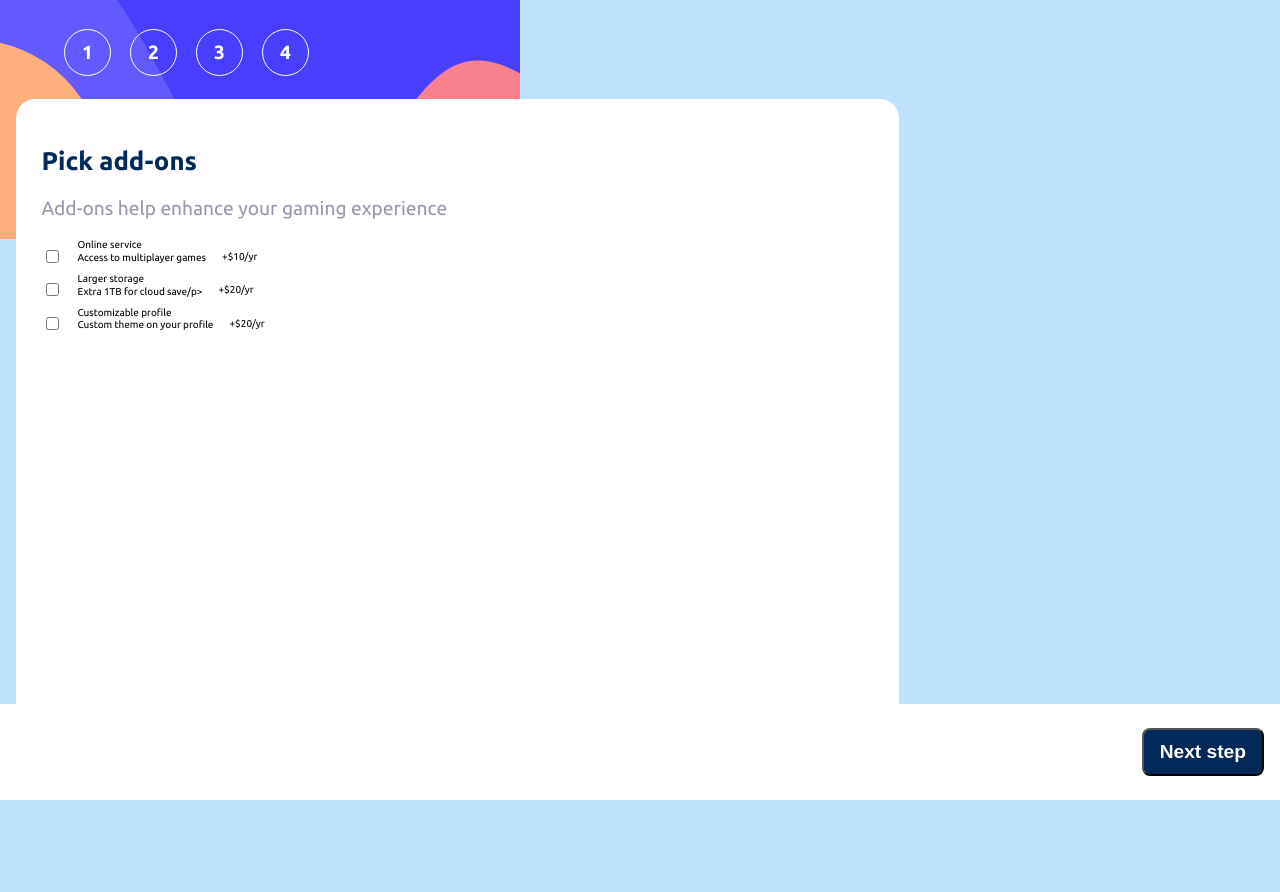
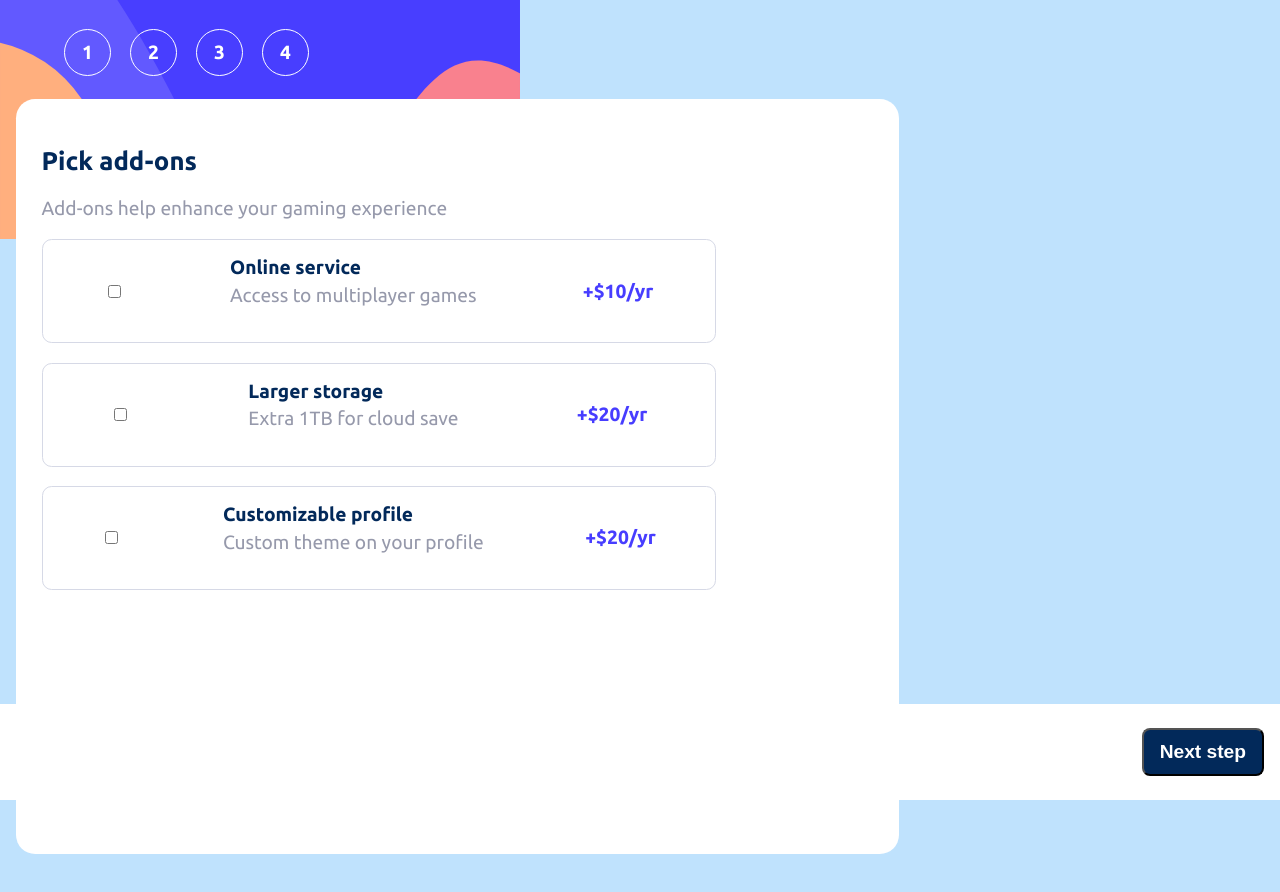
Before and after one commit to CarlosRMx/Multi-Step-Form, a plain HTML site: page index.html in a window 1280 px wide. Drawn offline with Linux system fonts and the light colour scheme.

Commit message:
The third part of the form was completed and the styles were concluded but it is important to check some screens when the web site will be finished

```diff
--- a/index.html
+++ b/index.html
@@ -116,13 +116,13 @@
               <input type="checkbox" id="larger" name="larger" value="larger">
               <div class="formContainer_stepThree__desc">
                 <label for="larger">Larger storage</label>
-                <p>Extra 1TB for cloud save/p>
+                <p>Extra 1TB for cloud save</p>
               </div>
               <span>+$20/yr</span>
             </div>
 
             <div class="formContainer_stepThree__options">
-              <input type="checkbox" id="online" name="custom" value="custom">
+              <input type="checkbox" id="custom" name="custom" value="custom">
               <div class="formContainer_stepThree__desc">
                 <label for="custom">Customizable profile</label>
                 <p>Custom theme on your profile</p>
--- a/scss/main.scss
+++ b/scss/main.scss
@@ -65,7 +65,7 @@ input[type=radio]{
     form{
         min-width:2.8rem;
         max-width: 52rem;
-        height: 38rem;
+        height: 44rem;
         min-height: 28rem;
         max-height: 58rem;
         padding: 1.6rem;
@@ -201,15 +201,35 @@ input[type=radio]{
         }
         .formContainer_stepThree__options{
             display: flex;
+            justify-content: space-around;
             align-items: center;
             gap: 1rem;
+            width: 90%;
+            min-width: 12.8rem;
+            max-width: 40rem;
+            min-height: 2.6rem;
+            margin-block-end: 1.2rem;
+            padding: 1rem;
+            border: solid 0.1rem $textLightGray;
+            border-radius: 0.6rem;
             .formContainer_stepThree__desc{
                 label{
                     margin: 0;
+                    font-size: $textsm;
+                    color: $marineBlue;
+                    font-weight: bold;
                 }
                 p{
-                    margin-block-start: 0.1rem;
+                    margin-block-start: 0.3rem;
+                    color: $textCoolGray;
+                    font-size: $textsm;
+                    font-weight: 300;
                 }
+            }
+            span{
+                color: $purplishBlue;
+                font-weight: bold;
+                font-size: $textsm;
             }
         }
 
```
Also changed, not shown: css/main.css, 1 other file.
